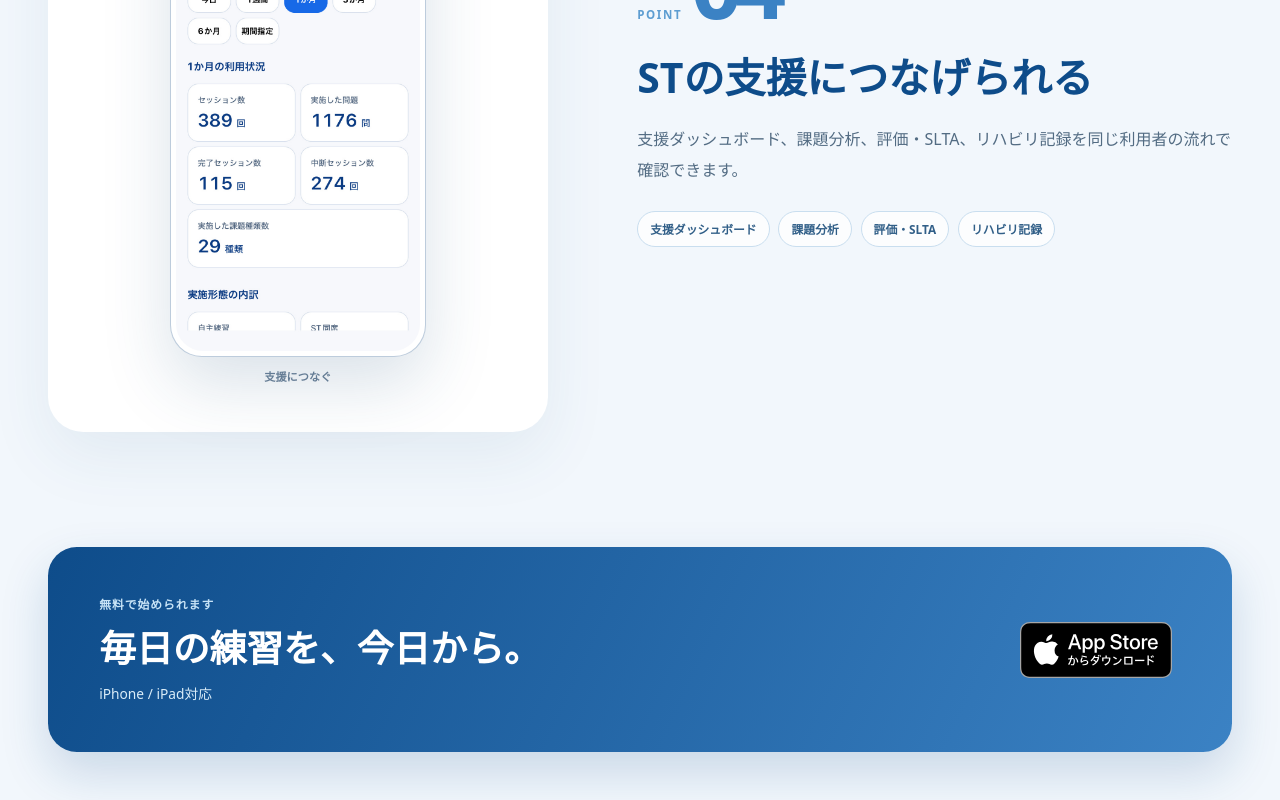
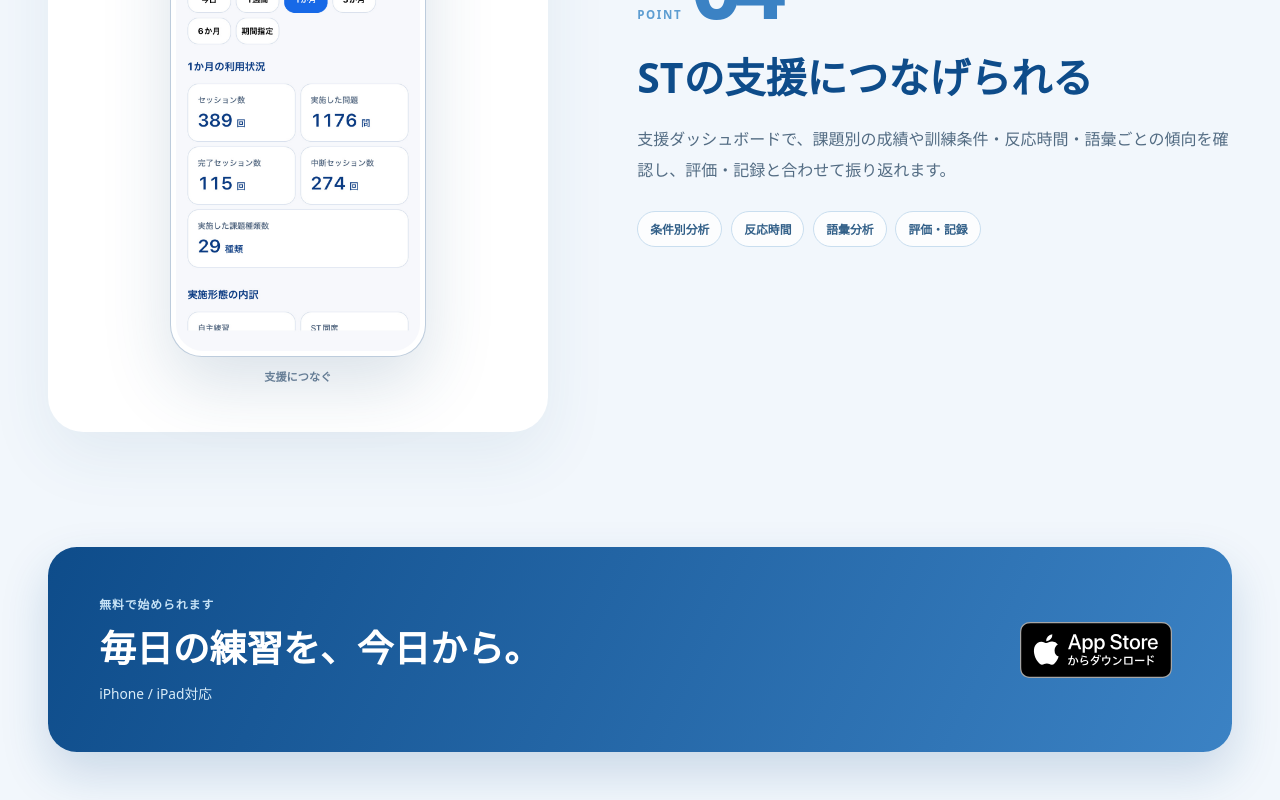
Before and after one commit to retalk-development/retalk-official-web, a Next.js app: page / in a window 1280 px wide. Shown: the part 5320-6120 px from the top of the page. Built offline with nearby package versions, Linux system fonts and the light colour scheme; no server answers.

Commit message:
feat(web): reflect public Ver.1.4 in src/data/homepage.ts

```diff
--- a/src/data/homepage.ts
+++ b/src/data/homepage.ts
@@ -25,8 +25,8 @@ export const homepagePoints = [
   {
     number: "04",
     title: "STの支援につなげられる",
-    description: "支援ダッシュボード、課題分析、評価・SLTA、リハビリ記録を同じ利用者の流れで確認できます。",
-    tags: ["支援ダッシュボード", "課題分析", "評価・SLTA", "リハビリ記録"],
+    description: "支援ダッシュボードで、課題別の成績や訓練条件・反応時間・語彙ごとの傾向を確認し、評価・記録と合わせて振り返れます。",
+    tags: ["条件別分析", "反応時間", "語彙分析", "評価・記録"],
     screens: [productScreens.stDashboard],
   },
 ] as const;
@@ -105,7 +105,7 @@ export const researchEvidenceGroups = [
 ] as const;
 
 export const stFeatureCards = [
-  { title: "支援ダッシュボード", copy: "訓練履歴、正答率、リハビリ時間を利用者ごとに振り返ります。" },
+  { title: "支援ダッシュボード", copy: "訓練履歴、正答率、反応時間、条件・語彙別の傾向を利用者ごとに振り返ります。" },
   { title: "臨床情報・導入判定", copy: "基本情報と臨床情報、STAMU導入判定と訂正履歴を同じ利用者の流れで確認できます。" },
   { title: "評価・SLTA / RCPM", copy: "評価記録、SLTAの入力・比較・PDF、RCPMの記録を支えます。" },
   { title: "リハビリ記録", copy: "実施訓練と観察をまとめ、SOAPやカルテ用テキストのコピー・共有に使えます。" },
@@ -113,8 +113,7 @@ export const stFeatureCards = [
   { title: "研究モード（試験提供）", copy: "研究用の訓練・評価・設定・履歴とデータ出力を、Ver.1.4で試験提供中です。" },
 ] as const;
 
-// These answers describe the current public Ver.1.3.1 capabilities. Ver.1.4 is
-// mentioned only for the explicitly approved Research Mode trial label.
+// These answers describe the current public Ver.1.4 capabilities. Research Mode remains a trial offering.
 export const faqItems = [
   {
     question: "無料で使えますか？",
@@ -134,7 +133,7 @@ export const faqItems = [
   },
   {
     question: "誰が利用できますか？",
-    answer: "失語症のある方、ご家族、言語聴覚士などの支援者が利用できます。自主練習に加えて、支援ダッシュボード、課題分析、評価・SLTA、臨床情報、リハビリ記録など、記録や支援を補助する機能があります。研究モード（試験提供）はVer.1.4で試験提供中です。",
+    answer: "失語症のある方、ご家族、言語聴覚士などの支援者が利用できます。自主練習に加えて、支援ダッシュボード、条件別・反応時間・語彙分析、評価・SLTA、臨床情報、リハビリ記録など、記録や支援を補助する機能があります。研究モード（試験提供）はVer.1.4で試験提供中です。",
   },
   {
     question: "医療機器・診断アプリですか？",
```
